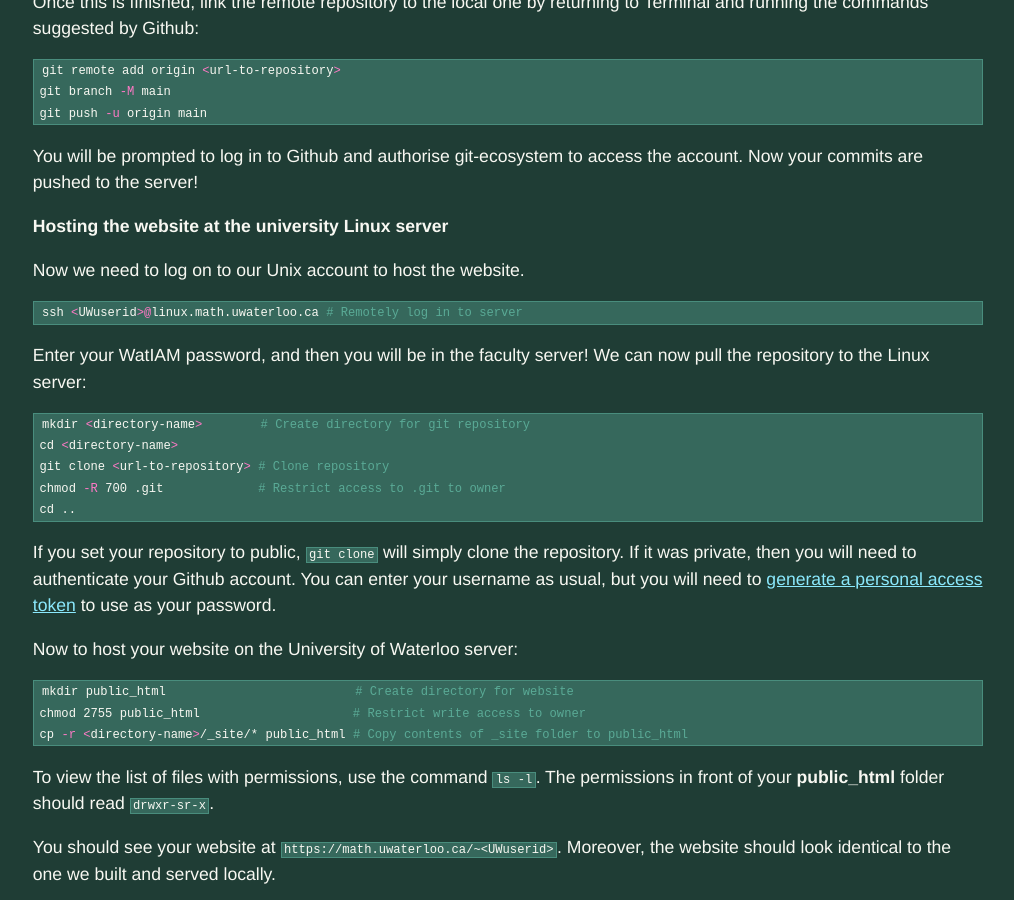
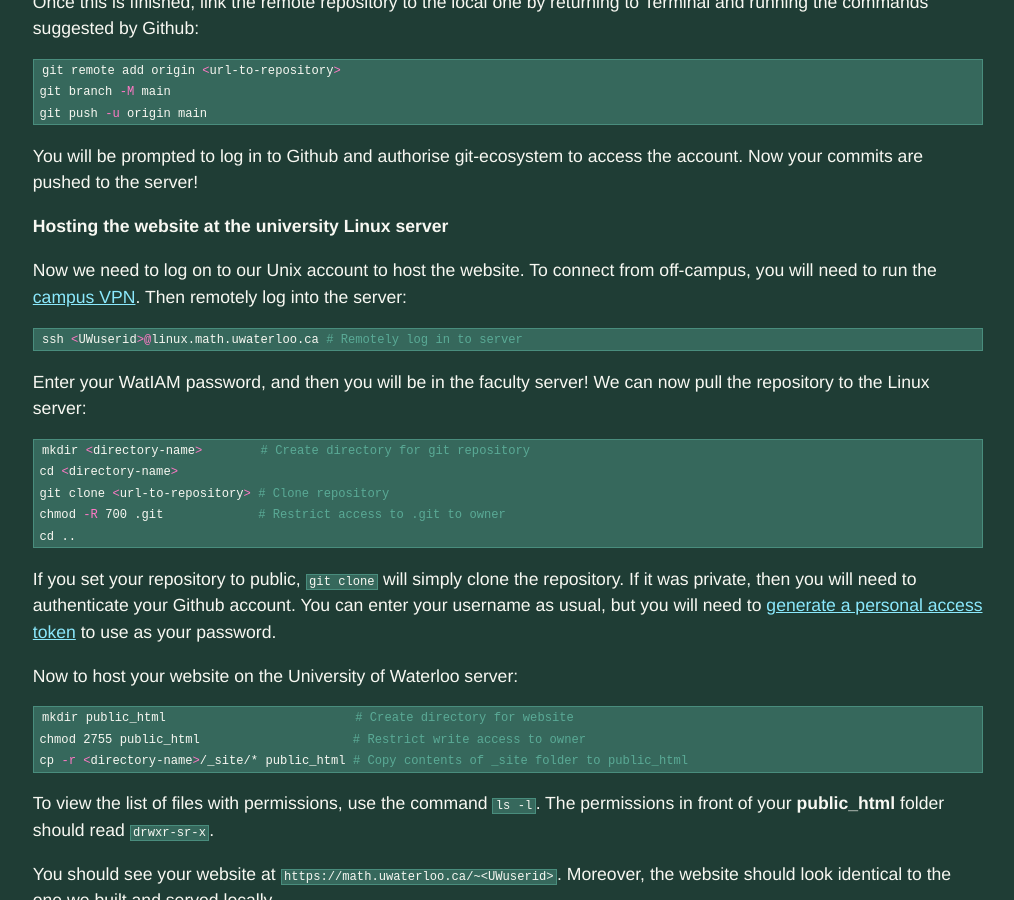
Before and after one commit to af1728/a24fong, a Jekyll site: the page built from _posts/2023-10-14-how-i-made-my-personal-website.md, in a window 1280 px wide and 900 px high, scrolled down 2051 px. Shown: the whole window, without its empty margins (132-1146 px from the left). Built offline with Jekyll 4.4.1, drawn with Linux system fonts in a browser that asks for light colours.

Commit message:
Edit post

````diff
--- a/_posts/2023-10-14-how-i-made-my-personal-website.md
+++ b/_posts/2023-10-14-how-i-made-my-personal-website.md
@@ -116,7 +116,10 @@ your commits are pushed to the server!
 
 ### Hosting the website at the university Linux server
 
-Now we need to log on to our Unix account to host the website.
+Now we need to log on to our Unix account to host the website. To connect from off-campus, you will
+need to run the [campus
+VPN](https://uwaterloo.atlassian.net/wiki/spaces/ISTSERV/pages/42588307544/About+the+Virtual+Private+Network+VPN).
+Then remotely log into the server:
 
 ```powershell
 ssh <UWuserid>@linux.math.uwaterloo.ca # Remotely log in to server
````
Also changed, not shown: 3 other files.
